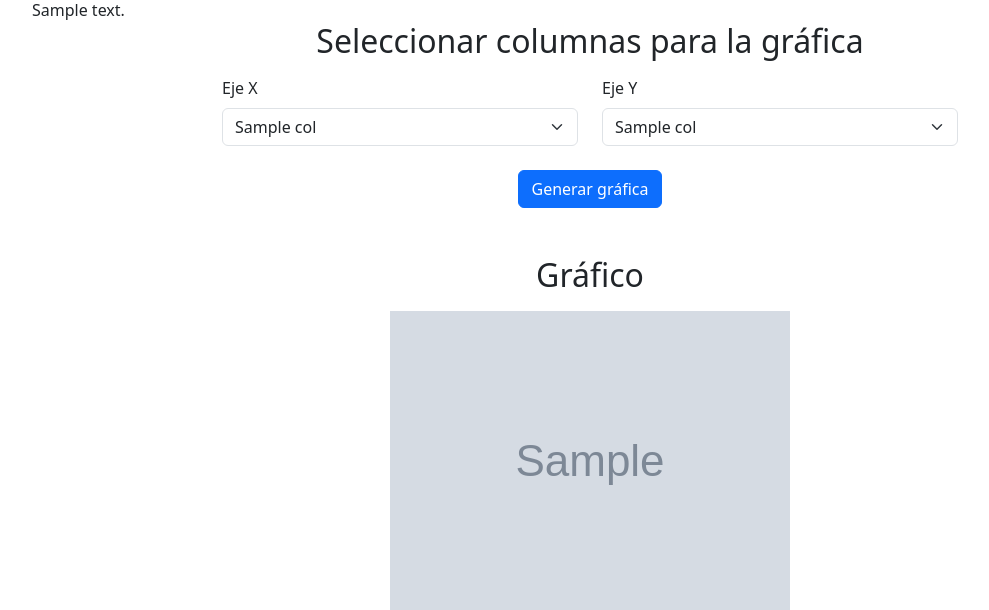
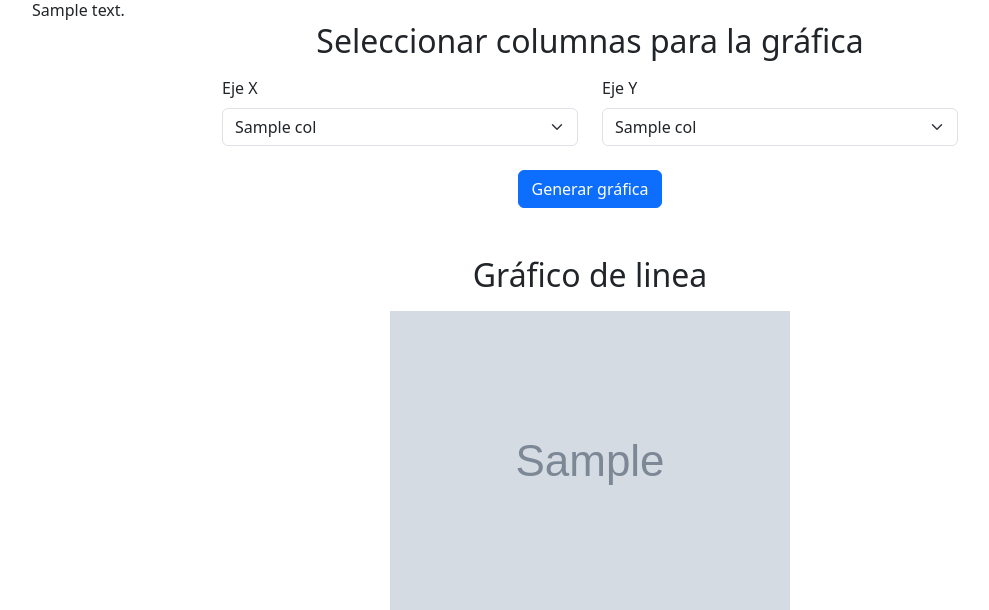
Before and after one commit to M4rtR0d/visulizador_datos, a Flask app: template templates/myapp.html in a window 1280 px wide. Shown: the part 371-981 px from the top of the page, without its empty margins (50-1039 px from the left). Run offline with Flask 3, Linux system fonts and the light colour scheme; the template is opened without the code that fills it: most values are stand-ins (such as "Sample title", 1, 10 or a date in 2020); grey boxes marked "Sample" are stand-in pictures.

Commit message:
Cambio nombre funcion genera grafica lineas

```diff
--- a/app.py
+++ b/app.py
@@ -8,9 +8,42 @@ app = Flask(__name__)
 app.secret_key = 'your_secret_key'  # Necesario para usar sesiones
 UPLOAD_FOLDER = 'static'
 
+def generar_grafica_lineas(df, x_column, y_column, output_path):
+    """
+    Función para generar una gráfica a partir de un DataFrame y columnas seleccionadas.
+    """
+    plt.figure(figsize=(12, 6))
+    plt.plot(df[x_column], df[y_column], label=f'{y_column} vs {x_column}', color='blue')
+    plt.title(f'{y_column} vs {x_column}')
+    plt.xlabel(x_column)
+    plt.ylabel(y_column)
+    plt.xticks(rotation=45)
+    plt.tight_layout()
+    plt.legend()
+    plt.grid(True)
+    plt.savefig(output_path)
+    plt.close()
+
+def generar_grafica_barras(df, x_column, y_column, output_path):
+    """
+    Función para generar una gráfica de barras de acuerdo a lista entrega a la funcion como parametro a partir de un DataFrame y columnas seleccionadas.
+    """
+    plt.figure(figsize=(12, 6))
+    df.groupby(x_column)[y_column].sum().plot(kind='bar', color='blue')
+    plt.title(f'{y_column} vs {x_column}')
+    plt.xlabel(x_column)
+    plt.ylabel(y_column)
+    plt.xticks(rotation=45)
+    plt.tight_layout()
+    plt.grid(True)
+    plt.savefig(output_path)
+    plt.close()
+
+
+
 @app.route('/', methods=['GET', 'POST'])
 def upload_and_generate():
-    graph_file = None
+    graph_file_lineas = None
     dfhead_html = None
     dfdescribe_html = None
     dfinfo_html = None
@@ -62,21 +95,9 @@ def upload_and_generate():
                 x_column = request.form['x_column']
                 y_column = request.form['y_column']
 
-                # Crear la gráfica
-                plt.figure(figsize=(12, 6))
-                plt.plot(df[x_column], df[y_column], label=f'{y_column} vs {x_column}', color='blue')
-                plt.title(f'{y_column} vs {x_column}')
-                plt.xlabel(x_column)
-                plt.ylabel(y_column)
-                plt.xticks(rotation=45)
-                plt.tight_layout()
-                plt.legend()
-                plt.grid(True)
-
-                # Guardar la figura
-                graph_file = os.path.join(UPLOAD_FOLDER, 'grafico_personalizado.png')
-                plt.savefig(graph_file)
-                plt.close()
+                # Crear la gráfica utilizando la función separada
+                graph_file_lineas = os.path.join(UPLOAD_FOLDER, 'grafico_lineas.png')
+                generar_grafica_lineas(df, x_column, y_column, graph_file_lineas)
 
                 # Mantener las columnas disponibles para el formulario
                 columnas = df.columns.tolist()
@@ -94,7 +115,7 @@ def upload_and_generate():
 
     return render_template(
         'myapp.html',
-        graph_file=graph_file,
+        graph_file_lineas=graph_file_lineas,
         dfhead=dfhead_html,
         dfdescribe=dfdescribe_html,
         dfinfo=dfinfo_html,
--- a/templates/myapp.html
+++ b/templates/myapp.html
@@ -86,10 +86,10 @@
     {% endif %}
 
     <!-- Bloque para mostrar la gráfica -->
-    {% if graph_file %}
-        <h2 class="mb-3 text-center">Gráfico</h2>
+    {% if graph_file_lineas %}
+        <h2 class="mb-3 text-center">Gráfico de linea</h2>
         <div class="text-center mb-4">
-            <img src="{{ graph_file }}" alt="Gráfica" class="img-fluid">
+            <img src="{{ graph_file_lineas }}" alt="Gráfica" class="img-fluid">
         </div>
     {% endif %}
 
```
Also changed, not shown: static/grafico_lineas.png (added).
